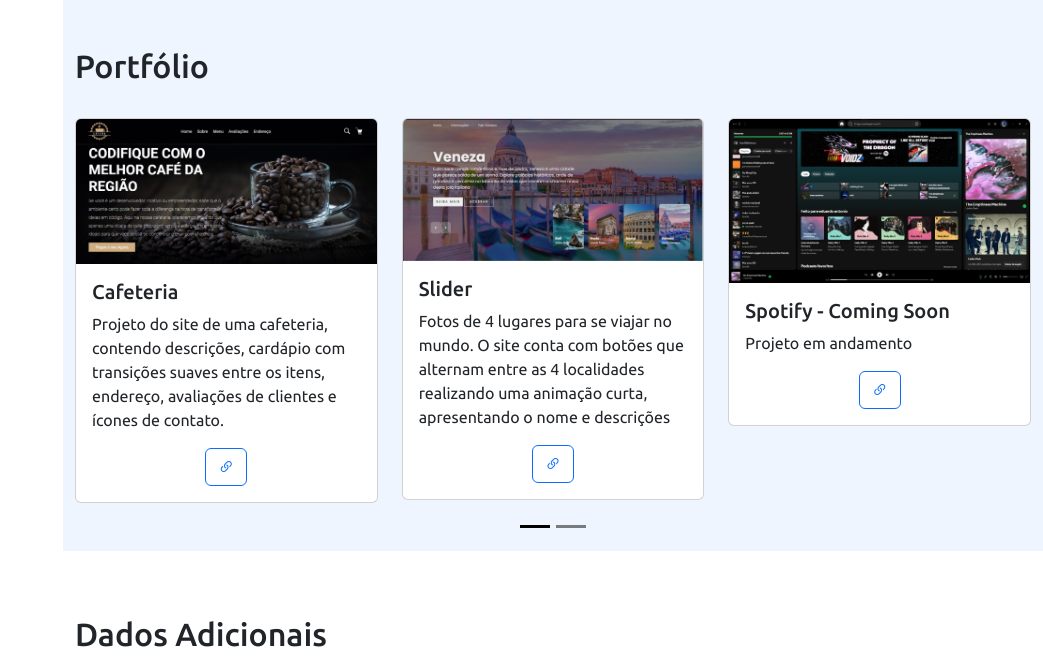
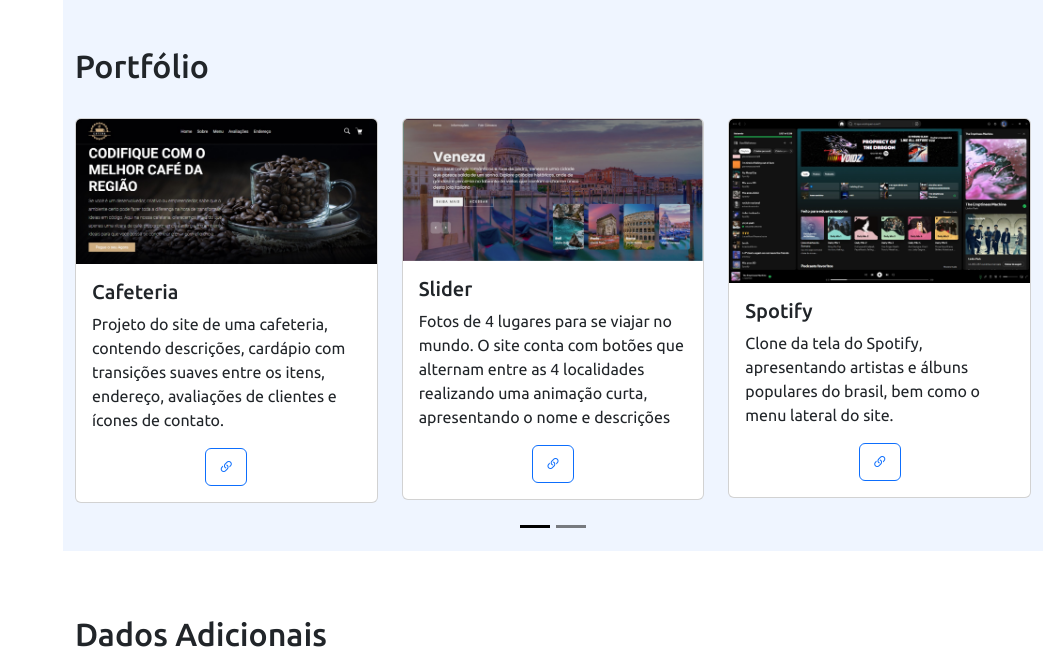
Before and after one commit to edugoesx/Projeto-Portf-lio-Video, a Flask app: page / in a window 1280 px wide. Shown: the part 2967-3634 px from the top of the page, without its empty margins (237-1280 px from the left). Run offline with Flask 3, Linux system fonts and the light colour scheme; some libraries are stand-ins or nearby versions.

Commit message:
spotify project commit

```diff
--- a/templates/index.html
+++ b/templates/index.html
@@ -338,10 +338,10 @@
                   <div class="card">
                     <img src="../static/img/spotifytest.jpg" class="card-img-top" alt="réplica do spotify">
                     <div class="card-body">
-                      <h5 class="card-title">Spotify - Coming Soon</h5>
-                      <p class="card-text">Projeto em andamento</p>
+                      <h5 class="card-title">Spotify</h5>
+                      <p class="card-text">Clone da tela do Spotify, apresentando artistas e álbuns populares do brasil, bem como o menu lateral do site.</p>
                       <div class="d-flex justify-content-center">
-                        <a href="" target="_blank" class="btn btn-outline-primary"><i class="bi bi-link-45deg"></i></a>
+                        <a href="https://spotify-edugoes.netlify.app" target="_blank" class="btn btn-outline-primary"><i class="bi bi-link-45deg"></i></a>
                       </div>
                     </div>
                   </div>
```
Also changed, not shown: 2 other files.
